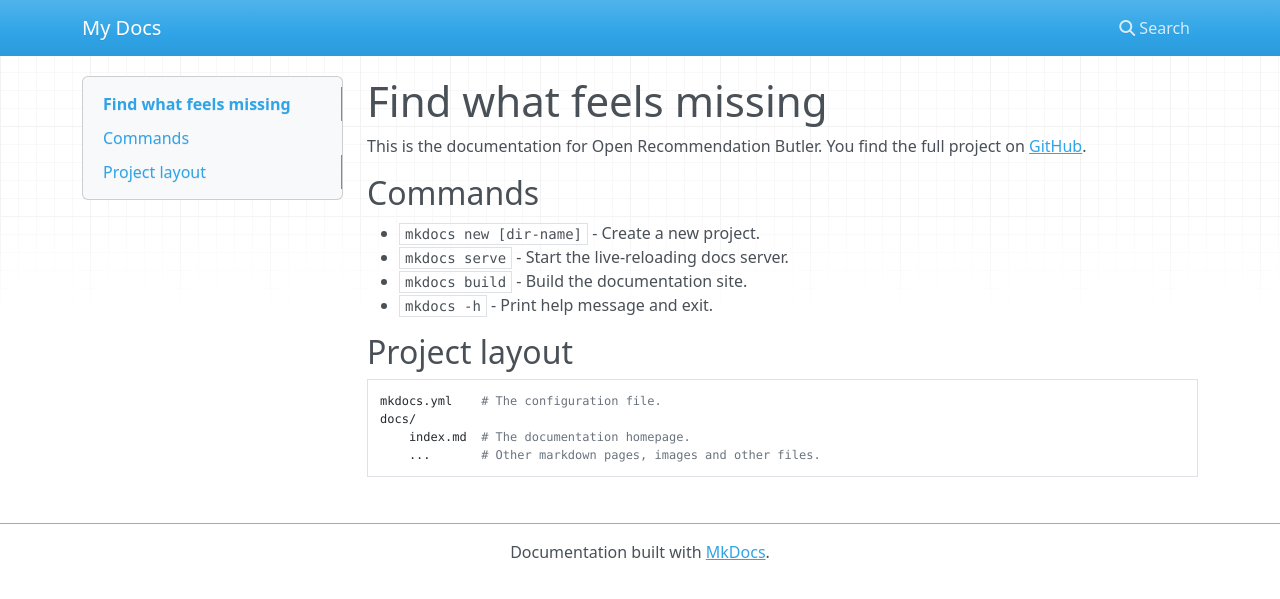
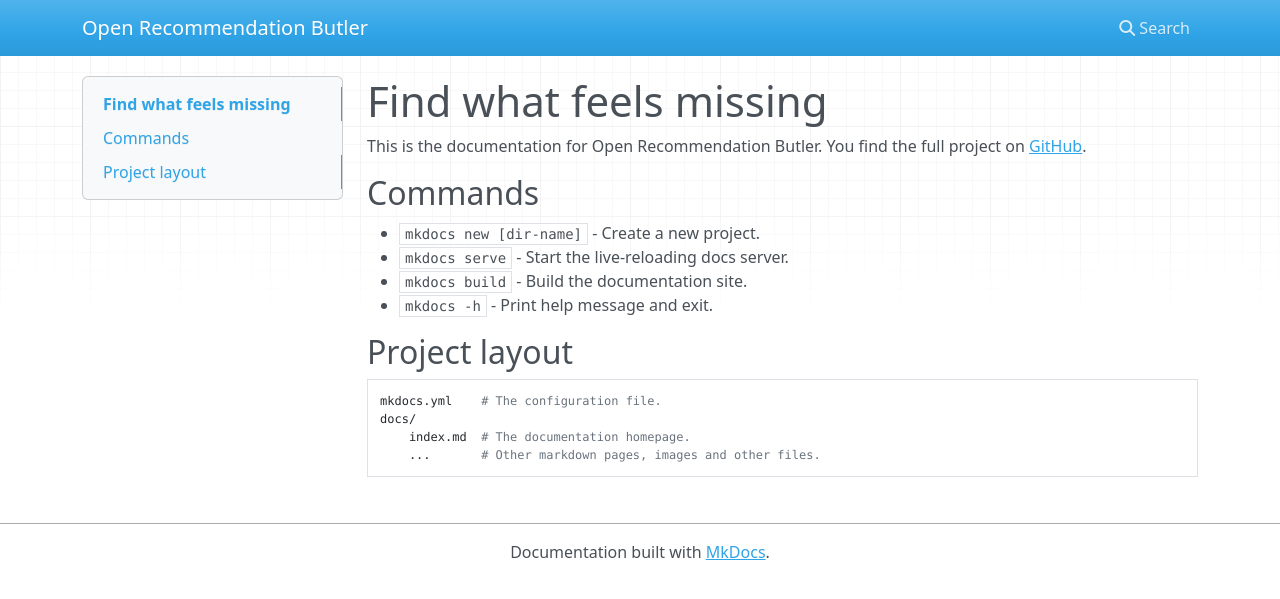
Before and after one commit to open-recommendation-butler/orb-docs, an MkDocs documentation site: the page built from docs/index.md, in a window 1280 px wide. Shown: the top 599 px of the page. Built offline with MkDocs 1.6.1, drawn with Linux system fonts in a browser that asks for light colours; nearby versions of some CDN libraries.

```diff
--- a/docs/conf.py
+++ b/docs/conf.py
@@ -31,7 +31,7 @@ release = '25.02.2023'
 # extensions coming with Sphinx (named 'sphinx.ext.*') or your custom
 # ones.
 extensions = [
-  "myst_parser"
+
 ]
 
 # Add any paths that contain templates here, relative to this directory.
--- a/mkdocs.yml
+++ b/mkdocs.yml
@@ -1 +1 @@
-site_name: My Docs
+site_name: Open Recommendation Butler
```
